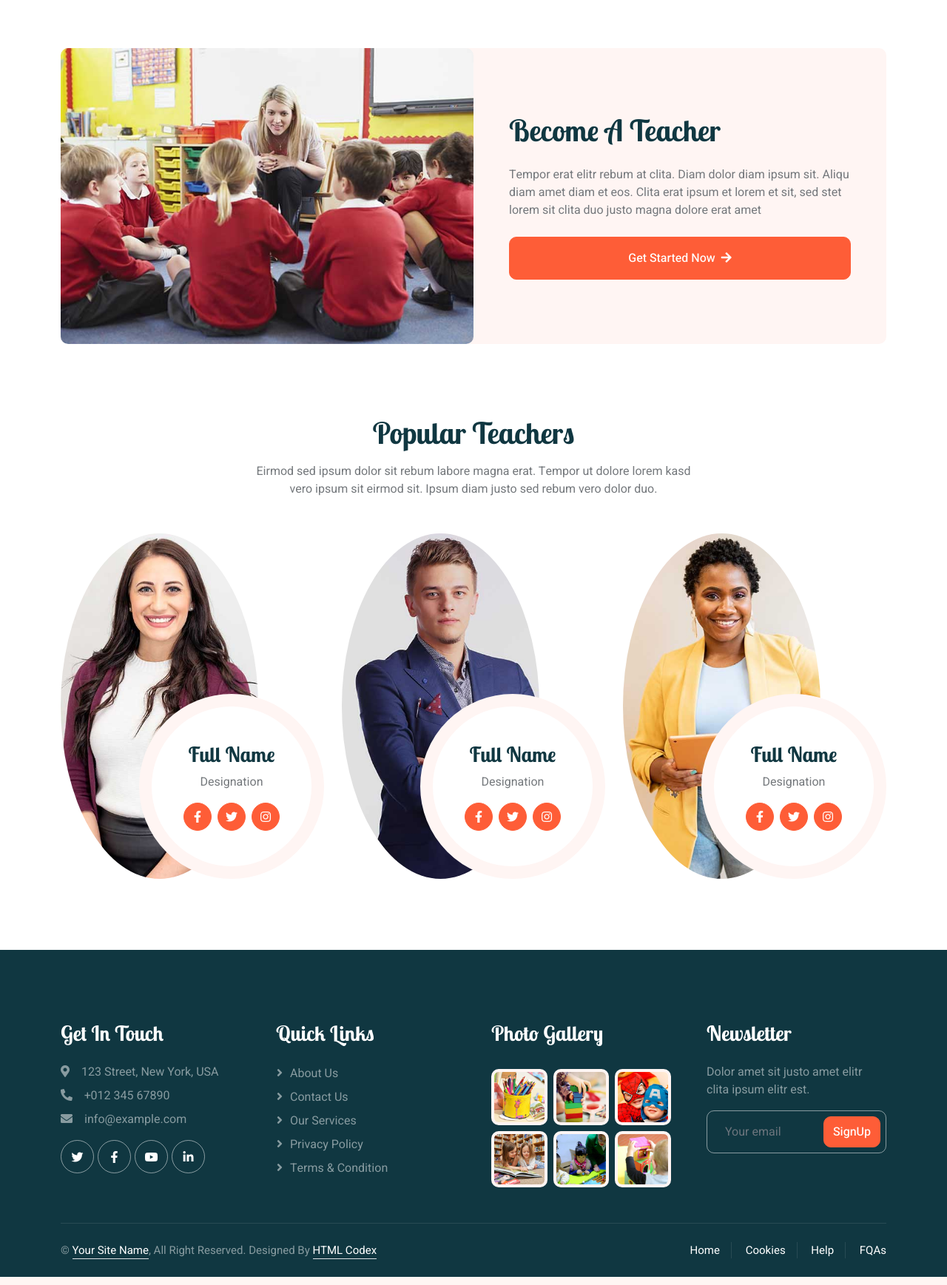
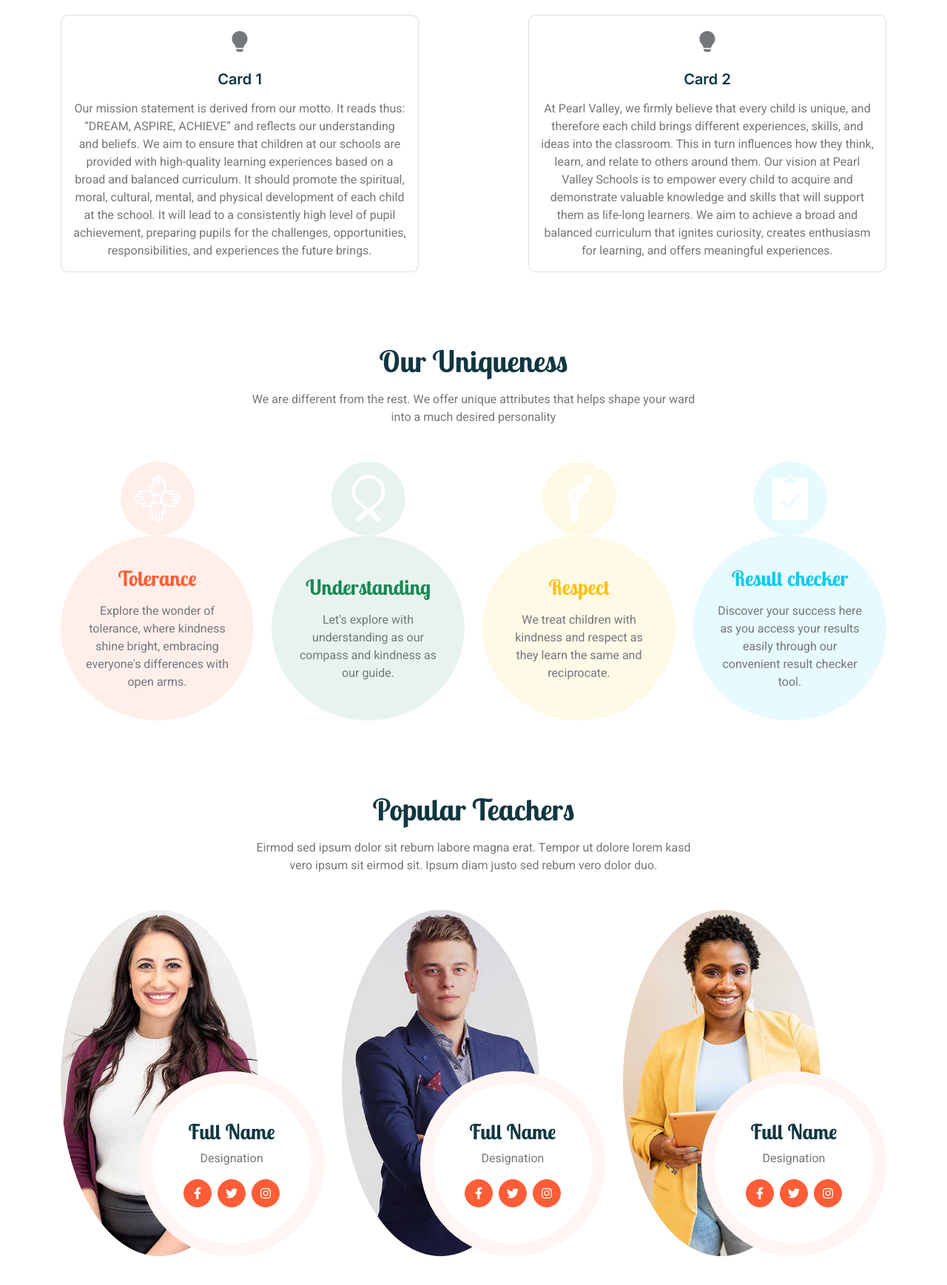
Before and after one commit to Gajiabraham/Pearl-Valley-School, a plain HTML site: page about.html in a window 1280 px wide. Shown: the part 1060-2797 px from the top of the page at 74% size. Drawn offline with nearby package versions, Linux system fonts and the light colour scheme.

Commit message:
updated about.html

```diff
--- a/about.html
+++ b/about.html
@@ -3,7 +3,7 @@
 
 <head>
     <meta charset="utf-8">
-    <title>Kider - Preschool Website Template</title>
+    <title>Pearl Valley School</title>
     <meta content="width=device-width, initial-scale=1.0" name="viewport">
     <meta content="" name="keywords">
     <meta content="" name="description">
@@ -45,8 +45,9 @@
         <!-- Navbar Start -->
         <nav class="navbar navbar-expand-lg bg-white navbar-light sticky-top px-4 px-lg-5 py-lg-0">
             <a href="index.html" class="navbar-brand">
-                <h1 class="m-0 text-primary"><i class="fa fa-book-reader me-3"></i>Kider</h1>
+                <h1 class="m-0 text-primary"><img src="img1/logo.jpg" alt=""></h1>
             </a>
+            <button class="btn-result">Result Checker</button>
             <button type="button" class="navbar-toggler" data-bs-toggle="collapse" data-bs-target="#navbarCollapse">
                 <span class="navbar-toggler-icon"></span>
             </button>
@@ -67,8 +68,9 @@
                         </div>
                     </div>
                     <a href="contact.html" class="nav-item nav-link">Contact Us</a>
+                    <a href="login.html" class="nav-item nav-link" >Login</a>
                 </div>
-                <a href="" class="btn btn-primary rounded-pill px-3 d-none d-lg-block">Join Us<i class="fa fa-arrow-right ms-3"></i></a>
+                <a href="" class="btn btn- rounded-pill px-3 d-none d-lg-block text-white" style="background-color:#319E3A;" >Join Us<i class="fa fa-arrow-right ms-3"></i></a>
             </div>
         </nav>
         <!-- Navbar End -->
@@ -81,8 +83,8 @@
                 <nav aria-label="breadcrumb animated slideInDown">
                     <ol class="breadcrumb">
                         <li class="breadcrumb-item"><a href="#">Home</a></li>
-                        <li class="breadcrumb-item"><a href="#">Pages</a></li>
-                        <li class="breadcrumb-item text-white active" aria-current="page">About Us</li>
+
+                        <li class="breadcrumb-item text-white active" aria-current="page">About </li>
                     </ol>
                 </nav>
             </div>
@@ -95,34 +97,26 @@
             <div class="container">
                 <div class="row g-5 align-items-center">
                     <div class="col-lg-6 wow fadeInUp" data-wow-delay="0.1s">
-                        <h1 class="mb-4">Learn More About Our Work And Our Cultural Activities</h1>
-                        <p>Tempor erat elitr rebum at clita. Diam dolor diam ipsum sit. Aliqu diam amet diam et eos. Clita erat ipsum et lorem et sit, sed stet lorem sit clita duo justo magna dolore erat amet</p>
+                        <h1 class="mb-4">Director’s speech</h1>
+                        <p>I am delighted to offer you a warm welcome to Pearl Valley Schools’ platform. At Pearl Valley, we proudly offer a high quality, rounded, broad, and balanced education to our pupils, whatever their individual strengths and talents. </p>
                         <p class="mb-4">Stet no et lorem dolor et diam, amet duo ut dolore vero eos. No stet est diam rebum amet diam ipsum. Clita clita labore, dolor duo nonumy clita sit at, sed sit sanctus dolor eos, ipsum labore duo duo sit no sea diam. Et dolor et kasd ea. Eirmod diam at dolor est vero nonumy magna.</p>
                         <div class="row g-4 align-items-center">
                             <div class="col-sm-6">
                                 <a class="btn btn-primary rounded-pill py-3 px-5" href="">Read More</a>
                             </div>
-                            <div class="col-sm-6">
-                                <div class="d-flex align-items-center">
-                                    <img class="rounded-circle flex-shrink-0" src="img/user.jpg" alt="" style="width: 45px; height: 45px;">
-                                    <div class="ms-3">
-                                        <h6 class="text-primary mb-1">Jhon Doe</h6>
-                                        <small>CEO & Founder</small>
+
                         </div>
                     </div>
+                    <div class="col-lg-4 col-md-6 wow fadeInUp" data-wow-delay="0.5s">
+                        <div class="team-item position-relative">
+                            <img class="img-fluid rounded-circle w-100" src="img1/head teacher.png" alt="">
+                            <div class="team-text  ">
+
+                                <h3>Mrs. <br>Ruth Haruna</h3>
+
+                                <div class="d-flex align-items-center">
+                                    <p>Director</p>
                                 </div>
-                        </div>
-                    </div>
-                    <div class="col-lg-6 about-img wow fadeInUp" data-wow-delay="0.5s">
-                        <div class="row">
-                            <div class="col-12 text-center">
-                                <img class="img-fluid w-75 rounded-circle bg-light p-3" src="img/about-1.jpg" alt="">
-                            </div>
-                            <div class="col-6 text-start" style="margin-top: -150px;">
-                                <img class="img-fluid w-100 rounded-circle bg-light p-3" src="img/about-2.jpg" alt="">
-                            </div>
-                            <div class="col-6 text-end" style="margin-top: -150px;">
-                                <img class="img-fluid w-100 rounded-circle bg-light p-3" src="img/about-3.jpg" alt="">
                             </div>
                         </div>
                     </div>
@@ -132,31 +126,116 @@
         <!-- About End -->
 
 
-        <!-- Call To Action Start -->
+        <!-- Card start-->
+        <section class="response-cards py-5">
+            <div class="text-center mx-auto mb-5 wow fadeInUp" data-wow-delay="0.1s" style="max-width: 600px;">
+                <h1 class="mb-3">Our Mission and Vision</h1>
+
+            </div>
+            <div class="container">
+              <div class="row">
+                <div class="col-md-6 mb-4 mb-md-0">
+                  <div class="card h-100">
+                    <div class="card-body d-flex flex-column align-items-center justify-content-center text-center">
+                      <i class="bi bi-lightbulb-fill fs-3 mb-3"></i>
+                      <h5 class="card-title mb-3">Card 1</h5>
+                      <p class="card-text mb-0">Our mission statement is derived from our motto.
+                         It reads thus: “DREAM, ASPIRE, ACHIEVE” and reflects our understanding and beliefs.
+                          We aim to ensure that children at our schools are provided with high-quality learning experiences based on a broad and balanced curriculum.
+                           It should promote the spiritual, moral, cultural, mental, and physical development of each child at the school.
+                            It will lead to a consistently high level of pupil achievement, preparing pupils for the challenges, opportunities, responsibilities, and experiences the future brings.</p>
+                    </div>
+                  </div>
+                </div>
+                <div class="col-md-6">
+                  <div class="card h-100">
+                    <div class="card-body d-flex flex-column align-items-center justify-content-center text-center">
+                      <i class="bi bi-lightbulb-fill fs-3 mb-3"></i>
+                      <h5 class="card-title mb-3">Card 2</h5>
+                      <p class="card-text mb-0">At Pearl Valley, we firmly believe that every child is unique,
+                         and therefore each child brings different experiences, skills, and ideas into the classroom.
+                          This in turn influences how they think, learn, and relate to others around them.
+                           Our vision at Pearl Valley Schools is to empower every child to acquire and demonstrate valuable knowledge and skills that will support them as life-long learners.
+                            We aim to achieve a broad and balanced curriculum that ignites curiosity, creates enthusiasm for learning, and offers meaningful experiences.</p>
+                    </div>
+                  </div>
+                </div>
+              </div>
+            </div>
+          </section>
+
+        <!-- Card end -->
+<!------------Core Values start----------->
 <div class="container-xxl py-5">
     <div class="container">
-                <div class="bg-light rounded">
-                    <div class="row g-0">
-                        <div class="col-lg-6 wow fadeIn" data-wow-delay="0.1s" style="min-height: 400px;">
-                            <div class="position-relative h-100">
-                                <img class="position-absolute w-100 h-100 rounded" src="img/call-to-action.jpg" style="object-fit: cover;">
+        <div class="text-center mx-auto mb-5 wow fadeInUp" data-wow-delay="0.1s" style="max-width: 600px;">
+            <h1 class="mb-3">Our Uniqueness</h1>
+            <p>We are different from the rest. We offer unique attributes that helps shape
+                your ward into a much desired personality</p>
+        </div>
+        <div class="row g-4">
+            <div class="col-lg-3 col-sm-6 wow fadeInUp" data-wow-delay="0.1s">
+                <div class="facility-item">
+                    <div class="facility-icon bg-primary">
+                        <img height="64" width="64" src="img1/icons8-tolerance-64.png" alt="">
+                    </div>
+                    <div class="facility-text bg-primary">
+                        <h3 class="text-primary mb-3">Tolerance</h3>
+                        <p class="mb-0">Explore the wonder of
+                             tolerance, where kindness  shine bright,
+                              embracing everyone's differences with open arms.</p>
                     </div>
                 </div>
-                        <div class="col-lg-6 wow fadeIn" data-wow-delay="0.5s">
-                            <div class="h-100 d-flex flex-column justify-content-center p-5">
-                                <h1 class="mb-4">Become A Teacher</h1>
-                                <p class="mb-4">Tempor erat elitr rebum at clita. Diam dolor diam ipsum sit. Aliqu diam amet diam et eos.
-                                    Clita erat ipsum et lorem et sit, sed stet lorem sit clita duo justo magna dolore erat amet
-                                </p>
-                                <a class="btn btn-primary py-3 px-5" href="">Get Started Now<i class="fa fa-arrow-right ms-2"></i></a>
+            </div>
+            <div class="col-lg-3 col-sm-6 wow fadeInUp" data-wow-delay="0.3s">
+                <div class="facility-item">
+                    <div class="facility-icon bg-success">
+                       <img height="64" width="64" src="img1/icons8-understanding-60.png" alt="">
+                    </div>
+                    <div class="facility-text bg-success">
+                        <h3 class="text-success mb-3">Understanding</h3>
+                        <p class="mb-0">Let's explore
+                            with understanding
+                             as our compass
+                             and kindness as
+                            our guide.</p>
+                    </div>
+                </div>
+            </div>
+            <div class="col-lg-3 col-sm-6 wow fadeInUp" data-wow-delay="0.5s">
+                <div class="facility-item">
+                    <div class="facility-icon bg-warning">
+                        <img height="64" width="64" src="img1/icons8-respect-50.png" alt="">
+                    </div>
+                    <div class="facility-text bg-warning">
+                        <h3 class="text-warning mb-3">Respect</h3>
+                        <p class="mb-0">We  treat children
+                            with kindness and
+                            respect as they
+                            learn the same  and
+                             reciprocate.</p>
+                    </div>
+                </div>
+            </div>
+            <div class="col-lg-3 col-sm-6 wow fadeInUp" data-wow-delay="0.7s">
+                <div class="facility-item">
+                    <div class="facility-icon bg-info">
+                        <img height="64" width="64" src="img1/icons8-pass-50.png" alt="">
+                    </div>
+                    <div class="facility-text bg-info">
+                        <h3 class="text-info mb-3">Result checker</h3>
+                        <p class="mb-0">Discover your
+                            success here as you
+                           access your results easily
+                            through our convenient
+                           result checker tool.</p>
                     </div>
                 </div>
             </div>
         </div>
     </div>
 </div>
-        <!-- Call To Action End -->
-
+<!------------Core Values end------------->
 
         <!-- Team Start -->
         <div class="container-xxl py-5">
@@ -215,59 +294,51 @@
         <!-- Team End -->
 
 
+
         <!-- Footer Start -->
         <div class="container-fluid bg-dark text-white-50 footer pt-5 mt-5 wow fadeIn" data-wow-delay="0.1s">
             <div class="container py-5">
-                <div class="row g-5">
-                    <div class="col-lg-3 col-md-6">
+                <div class="row g-5 d-flex justify-content-center">
+                    <div class="col-lg-3 col-md-6 d-flex flex-column align-items-">
                         <h3 class="text-white mb-4">Get In Touch</h3>
-                        <p class="mb-2"><i class="fa fa-map-marker-alt me-3"></i>123 Street, New York, USA</p>
-                        <p class="mb-2"><i class="fa fa-phone-alt me-3"></i>+012 345 67890</p>
-                        <p class="mb-2"><i class="fa fa-envelope me-3"></i>info@example.com</p>
-                        <div class="d-flex pt-2">
-                            <a class="btn btn-outline-light btn-social" href=""><i class="fab fa-twitter"></i></a>
+                        <p class="mb-2"><i class="fa fa-map-marker-alt me-3"></i>3rd Avenue, F Close, House 1, Festac Town Lagos.</p>
+                        <p class="mb-2"><i class="fa fa-phone-alt me-3"></i> 09055066748, 08186253562</p>
+                        <p style="white-space: nowrap;" class="mb-2"><i class="fa fa-envelope me-3"></i>pearlvalleyschools.edu@gmail.com</p>
+                        <div class="d-flex pt-">
                             <a class="btn btn-outline-light btn-social" href=""><i class="fab fa-facebook-f"></i></a>
-                            <a class="btn btn-outline-light btn-social" href=""><i class="fab fa-youtube"></i></a>
-                            <a class="btn btn-outline-light btn-social" href=""><i class="fab fa-linkedin-in"></i></a>
+                            <a class="btn btn-outline-light btn-social" href=""><i class='fab fa-instagram' style='font-size:36px'></i></a>
                         </div>
                     </div>
-                    <div class="col-lg-3 col-md-6">
+                    <div class="col-lg-3 col-md-6 d-flex flex-column align-items-center">
                         <h3 class="text-white mb-4">Quick Links</h3>
-                        <a class="btn btn-link text-white-50" href="">About Us</a>
-                        <a class="btn btn-link text-white-50" href="">Contact Us</a>
-                        <a class="btn btn-link text-white-50" href="">Our Services</a>
-                        <a class="btn btn-link text-white-50" href="">Privacy Policy</a>
-                        <a class="btn btn-link text-white-50" href="">Terms & Condition</a>
-                    </div>
-                    <div class="col-lg-3 col-md-6">
-                        <h3 class="text-white mb-4">Photo Gallery</h3>
-                        <div class="row g-2 pt-2">
-                            <div class="col-4">
-                                <img class="img-fluid rounded bg-light p-1" src="img/classes-1.jpg" alt="">
-                            </div>
-                            <div class="col-4">
-                                <img class="img-fluid rounded bg-light p-1" src="img/classes-2.jpg" alt="">
-                            </div>
-                            <div class="col-4">
-                                <img class="img-fluid rounded bg-light p-1" src="img/classes-3.jpg" alt="">
-                            </div>
-                            <div class="col-4">
-                                <img class="img-fluid rounded bg-light p-1" src="img/classes-4.jpg" alt="">
-                            </div>
-                            <div class="col-4">
-                                <img class="img-fluid rounded bg-light p-1" src="img/classes-5.jpg" alt="">
-                            </div>
-                            <div class="col-4">
-                                <img class="img-fluid rounded bg-light p-1" src="img/classes-6.jpg" alt="">
+                        <div class="d-flex flex-column" style="gap: 1.5rem;">
+                            <a class="btn btn-link text-white-50" href="">Login </a>
+                            <a class="btn btn-link text-white-50" href="">Admission Process</a>
+                            <a class="btn btn-link text-white-50" href="">Gallery</a>
+                            <a class="btn btn-link text-white-50" href="">Result Checker</a>
                         </div>
                     </div>
+                    <div class="col-lg-3 col-md-6 d-flex flex-column align-items-center">
+                        <h3 class="text-white mb-4">Photo Gallery</h3>
+                        <div class="row g-3 pt-3">
+                            <div class="col-4">
+                                <img class="img-fluid rounded bg-light p-1" src="img1/val8.jpg" style="width: 400px; height: 98px;" alt="">
                             </div>
-                    <div class="col-lg-3 col-md-6">
-                        <h3 class="text-white mb-4">Newsletter</h3>
-                        <p>Dolor amet sit justo amet elitr clita ipsum elitr est.</p>
-                        <div class="position-relative mx-auto" style="max-width: 400px;">
-                            <input class="form-control bg-transparent w-100 py-3 ps-4 pe-5" type="text" placeholder="Your email">
-                            <button type="button" class="btn btn-primary py-2 position-absolute top-0 end-0 mt-2 me-2">SignUp</button>
+                            <div class="col-4 w-150">
+                                <img class="img-fluid rounded bg-light p-1" src="img1/val7.jpg" style="width: 400px; height: 98px;" alt="">
+                            </div>
+                            <div class="col-4 w-150 " >
+                                <img class="img-fluid rounded bg-light p-1" src="img1/val20.jpg" style="width: 400px; height: 98px;" alt="">
+                            </div>
+                            <div class="col-4 w-150">
+                                <img class="img-fluid rounded bg-light p-1" src="img1/val14.jpg" style="width: 400px; height: 98px;" alt="">
+                            </div>
+                            <div class="col-4 w-150">
+                                <img class="img-fluid rounded bg-light p-1" src="img1/val16.jpg" style="width: 400px; height: 98px;" alt="">
+                            </div>
+                            <div style="width:200px height: 98px;"  class="col-4 w-150">
+                                <img class="img-fluid rounded bg-light p-1" src="img1/val18.jpg" style="width: 400px; height: 98px;" alt="">
+                            </div>
                         </div>
                     </div>
                 </div>
@@ -275,18 +346,14 @@
             <div class="container">
                 <div class="copyright">
                     <div class="row">
-                        <div class="col-md-6 text-center text-md-start mb-3 mb-md-0">
-                            &copy; <a class="border-bottom" href="#">Your Site Name</a>, All Right Reserved.
-
-							<!--/*** This template is free as long as you keep the footer author’s credit link/attribution link/backlink. If you'd like to use the template without the footer author’s credit link/attribution link/backlink, you can purchase the Credit Removal License from "https://htmlcodex.com/credit-removal". Thank you for your support. ***/-->
-							Designed By <a class="border-bottom" href="https://htmlcodex.com">HTML Codex</a>
+                        <div style="display: flex;" class="col-md-6 text-center text-md-start mb-3 mb-md-0">
+                            &copy; <span><p>2024 Pearl Valley Schools Ltd.</p></span>
                         </div>
                         <div class="col-md-6 text-center text-md-end">
                             <div class="footer-menu">
                                 <a href="">Home</a>
-                                <a href="">Cookies</a>
-                                <a href="">Help</a>
-                                <a href="">FQAs</a>
+                                <a href="">About Us</a>
+                                <a href="">Contact Us</a>
                             </div>
                         </div>
                     </div>
```
Lines whose indentation alone changed are shown as unchanged.
